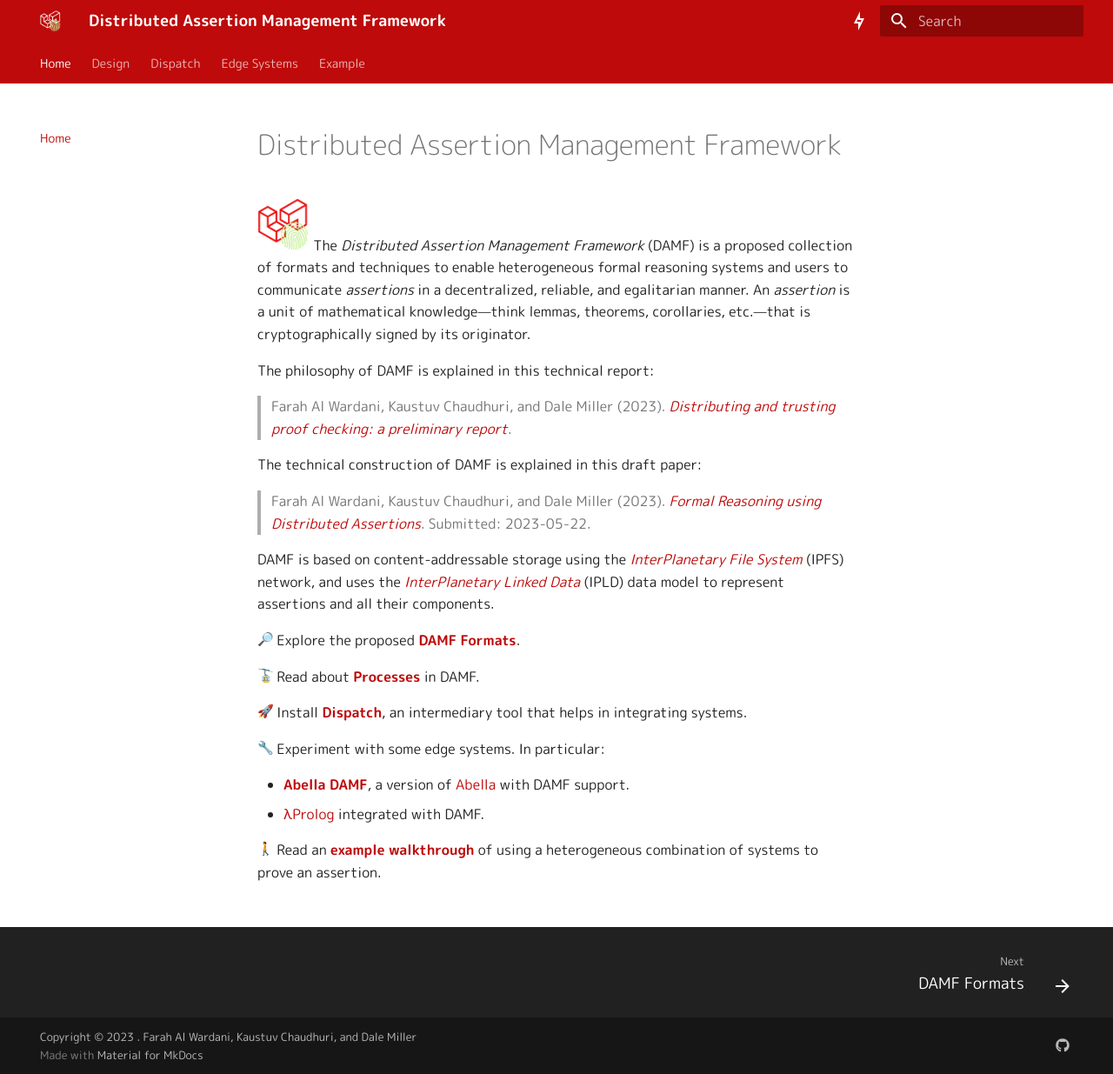
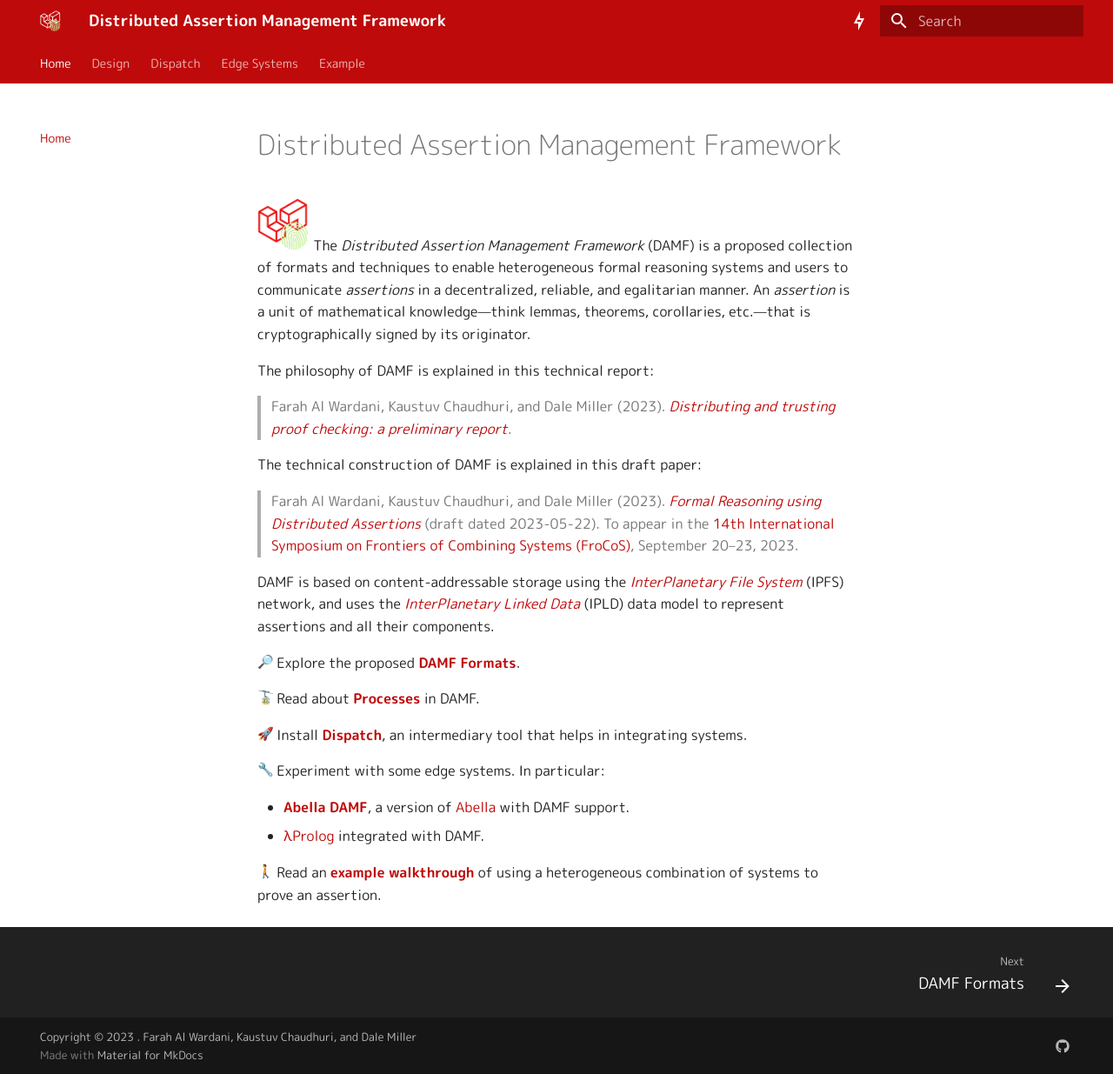
Before and after one commit to distributed-assertions/distributed-assertions.github.io, an MkDocs documentation site: the page built from docs/index.md, in a window 1280 px wide and 1235 px high. Shown: the whole window at 87% size. Built offline with MkDocs 1.6.1 and Material for MkDocs 9.7.7, drawn with Linux system fonts in a browser that asks for light colours; emoji names are drawn with the system emoji font.

Commit message:
Noting acceptance

```diff
--- a/docs/index.md
+++ b/docs/index.md
@@ -25,9 +25,12 @@ The philosophy of DAMF is explained in this technical report:
 The technical construction of DAMF is explained in this draft paper:
 
 > Farah Al Wardani, Kaustuv Chaudhuri, and Dale Miller (2023). _[Formal
-> Reasoning using Distributed Assertions][cade23draft]_. Submitted: 2023-05-22.
+> Reasoning using Distributed Assertions][draft23damf]_ (draft dated 2023-05-22).
+> To appear in the [14th International Symposium on Frontiers of Combining
+> Systems (FroCoS)][frocos23], September 20--23, 2023.
 
-[cade23draft]: /assets/papers/draft23damf2.pdf
+[draft23damf]: /assets/papers/draft23damf2.pdf
+[frocos23]: https://frocos2023.github.io/
 
 DAMF is based on content-addressable storage using the _[InterPlanetary File
 System][ipfs]_ (IPFS) network, and uses the _[InterPlanetary Linked Data][ipld]_
```
